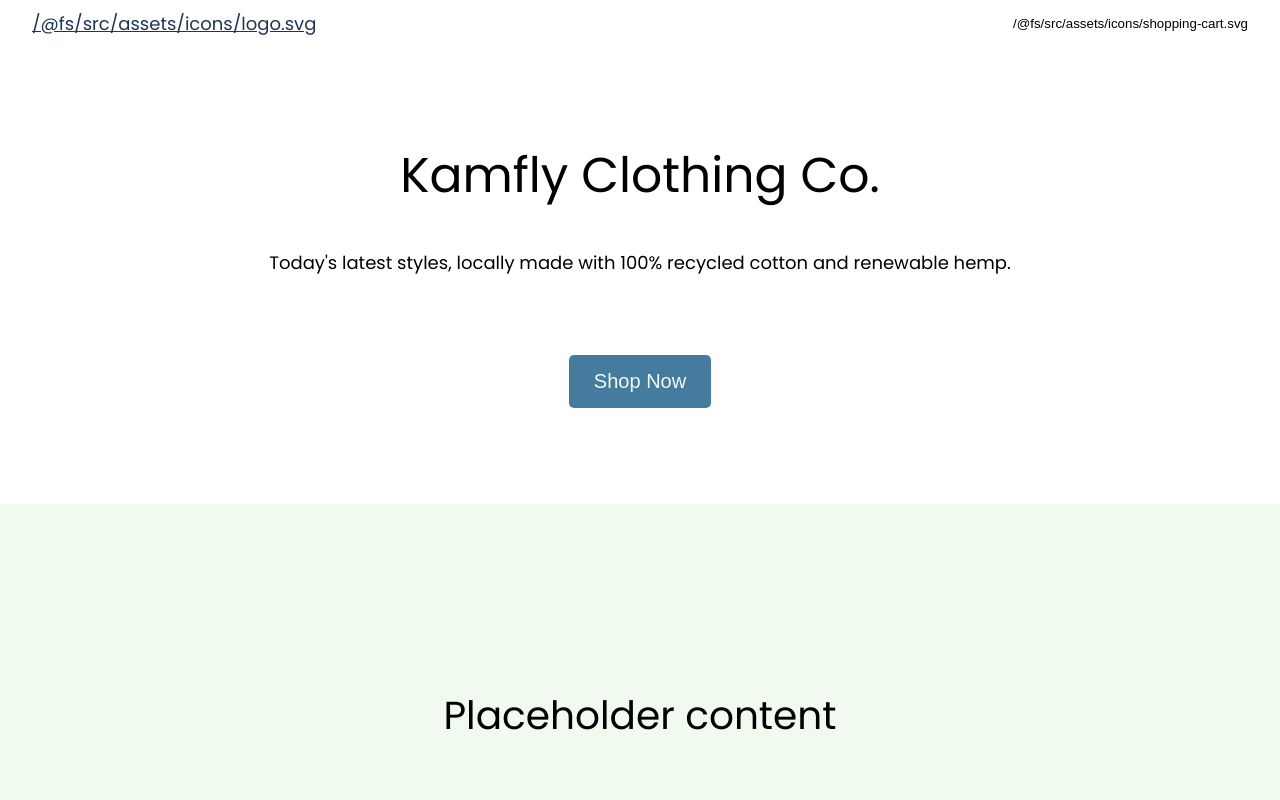
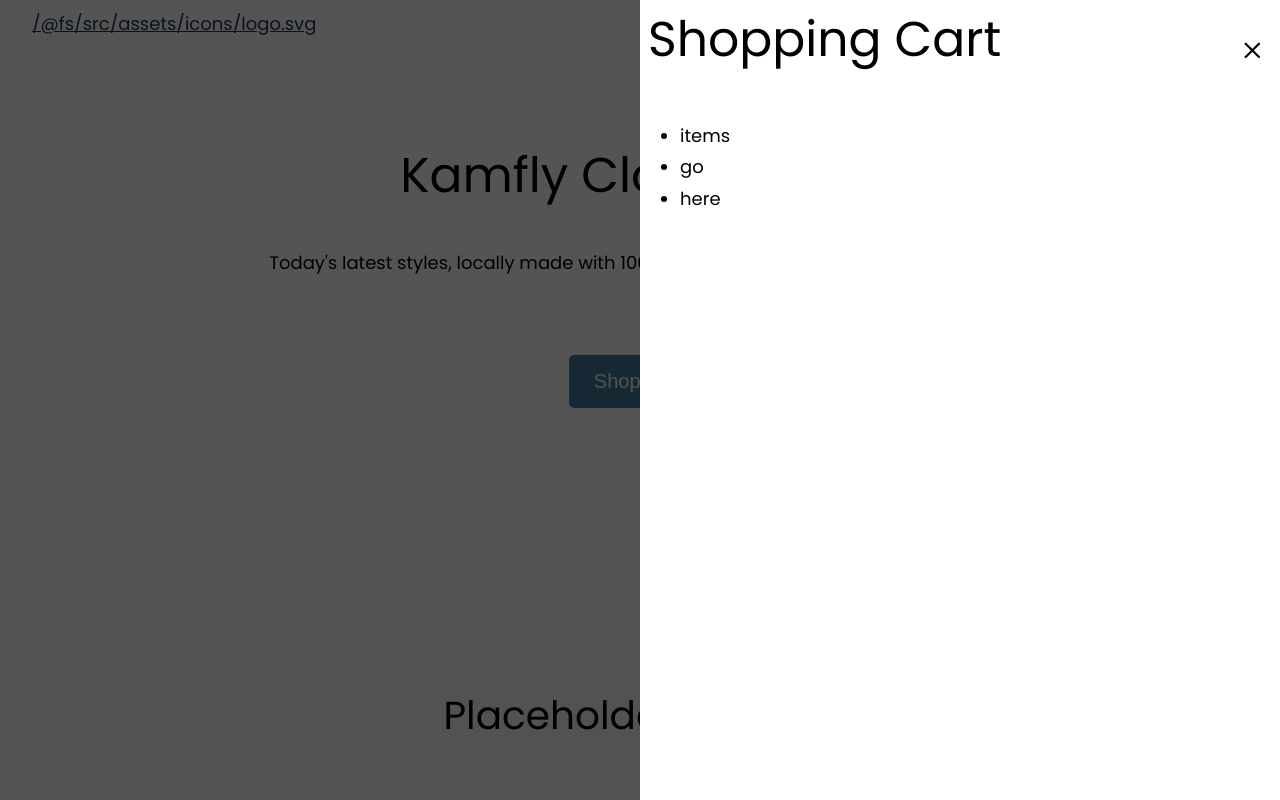
Before and after one commit to tony-sull/svelte-cart-mockup, a Svelte app: page / in a window 1280 px wide. Both pictures are taken after a click on the button "Open Shopping Cart". Shown: the top 800 px of the page. Built offline with nearby package versions, Linux system fonts and the light colour scheme.

Commit message:
feat: :sparkles: initial shopping cart modal layout
Including a reusable `modalAction` Svelte action to handle accessibility requirements for dialog overlays

```diff
--- a/src/App.svelte
+++ b/src/App.svelte
@@ -2,15 +2,26 @@
   import "sanitize.css";
   import "./assets/css/global.css";
   import NavHeader from "./components/NavHeader.svelte";
+  import ShoppingCart from "./components/ShoppingCart.svelte";
+
+  let cartOpen = false;
+
+  function onOpenCart() {
+    cartOpen = true;
+  }
+
+  function onCloseCart() {
+    cartOpen = false;
+  }
 </script>
 
 <svelte:head>
   <title>Home | Shop Kamfly</title>
 </svelte:head>
 
-<NavHeader />
+<NavHeader on:opencart={onOpenCart} />
 
-<main>
+<main aria-hidden={cartOpen}>
   <div class="container hero">
     <h1>Kamfly Clothing Co.</h1>
     <p>
@@ -33,6 +44,10 @@
     <h2>Placeholder content</h2>
   </section>
 </main>
+
+{#if cartOpen}
+  <ShoppingCart on:close={onCloseCart} />
+{/if}
 
 <style>
   .hero {
--- /dev/null
+++ b/src/actions/modalAction.ts
@@ -0,0 +1,34 @@
+export type ModalActionOptions = {
+    close: () => void
+}
+
+export function modalAction(node: HTMLElement, options?: ModalActionOptions) {
+    const originalOverflow = document.body.style.overflow
+
+    document.body.style.overflow = 'hidden'
+
+    function onTransitionEnd(e: TransitionEvent) {
+        const node = e.target as HTMLElement
+        node.focus()
+    }
+
+    function onKeyDown(e: KeyboardEvent) {
+        e.stopPropagation()
+        if (e.key === 'Escape' && options?.close) {
+            options.close()
+        }
+    }
+
+    node.addEventListener('transitionend', onTransitionEnd)
+    node.addEventListener('keydown', onKeyDown)
+
+    node.focus()
+
+    return {
+        destroy: () => {
+            document.body.style.overflow = originalOverflow
+            node.removeEventListener('transitionend', onTransitionEnd)
+            node.removeEventListener('keydown', onKeyDown)
+        }
+    }
+}
--- a/src/components/NavHeader.svelte
+++ b/src/components/NavHeader.svelte
@@ -1,9 +1,12 @@
 <script lang="ts">
+  import { createEventDispatcher } from "svelte";
   import logo from "../assets/icons/logo.svg";
   import shoppingCart from "../assets/icons/shopping-cart.svg";
 
+  const dispatch = createEventDispatcher();
+
   function openCart() {
-    console.log("open cart");
+    dispatch("opencart");
   }
 </script>
 
@@ -12,7 +15,11 @@
     {@html logo}
   </a>
 
-  <button aria-label="Open Shopping Cart" on:click={openCart}>
+  <button
+    class="btn btn--icon"
+    aria-label="Open Shopping Cart"
+    on:click={openCart}
+  >
     {@html shoppingCart}
   </button>
 </header>
@@ -41,19 +48,12 @@
 
   button {
     position: relative;
-    background: transparent;
-    border: none;
-    padding: 0.5em;
     margin-right: -0.5em; /* visually align the icon's right edge */
-    will-change: opacity, color;
-    transition: opacity 150ms ease-out, color 150ms ease-out;
+    will-change: color;
+    transition: color 150ms ease-out;
   }
 
   button:hover {
     color: var(--color-blue-700);
   }
-
-  button :global(svg) {
-    height: 2rem;
-  }
 </style>
--- /dev/null
+++ b/src/components/ShoppingCart.svelte
@@ -0,0 +1,81 @@
+<script lang="ts">
+  import { createEventDispatcher } from "svelte";
+  import { fade, fly } from "svelte/transition";
+  import { modalAction } from "../actions/modalAction";
+
+  const dispatch = createEventDispatcher();
+
+  let clientWidth: number;
+
+  function onClose() {
+    dispatch("close");
+  }
+</script>
+
+<div class="dialog-bg" transition:fade={{ duration: 250 }} on:click={onClose} />
+<aside
+  role="dialog"
+  use:modalAction
+  aria-labelledby="cart-title"
+  transition:fly={{ duration: 250, x: clientWidth }}
+  bind:clientWidth
+>
+  <header>
+    <h1 id="cart-title">Shopping Cart</h1>
+    <button class="btn btn--icon" on:click={onClose}>
+      <svg
+        xmlns="http://www.w3.org/2000/svg"
+        viewBox="0 0 24 24"
+        stroke="currentColor"
+        stroke-width="2"
+        stroke-linecap="round"
+        stroke-linejoin="round"
+        ><line x1="18" y1="6" x2="6" y2="18" />
+        <line x1="6" y1="6" x2="18" y2="18" />
+      </svg>
+    </button>
+  </header>
+  <main>
+    <ul>
+      <li>items</li>
+      <li>go</li>
+      <li>here</li>
+    </ul>
+  </main>
+</aside>
+
+<style>
+  .dialog-bg {
+    position: fixed;
+    top: 0;
+    bottom: 0;
+    left: 0;
+    right: 0;
+    background: var(--color-black);
+    opacity: 0.67;
+  }
+
+  aside {
+    background: var(--color-background);
+    position: fixed;
+    top: 0;
+    bottom: 0;
+    right: 0;
+    width: 100%;
+    max-width: 640px;
+  }
+
+  header {
+    display: flex;
+    flex-direction: row;
+    align-items: center;
+    justify-content: space-between;
+    padding: 0.5rem;
+  }
+
+  @media (min-width: 480px) {
+    aside {
+      width: 80%;
+    }
+  }
+</style>
```
Also changed, not shown: x.svg (added).
